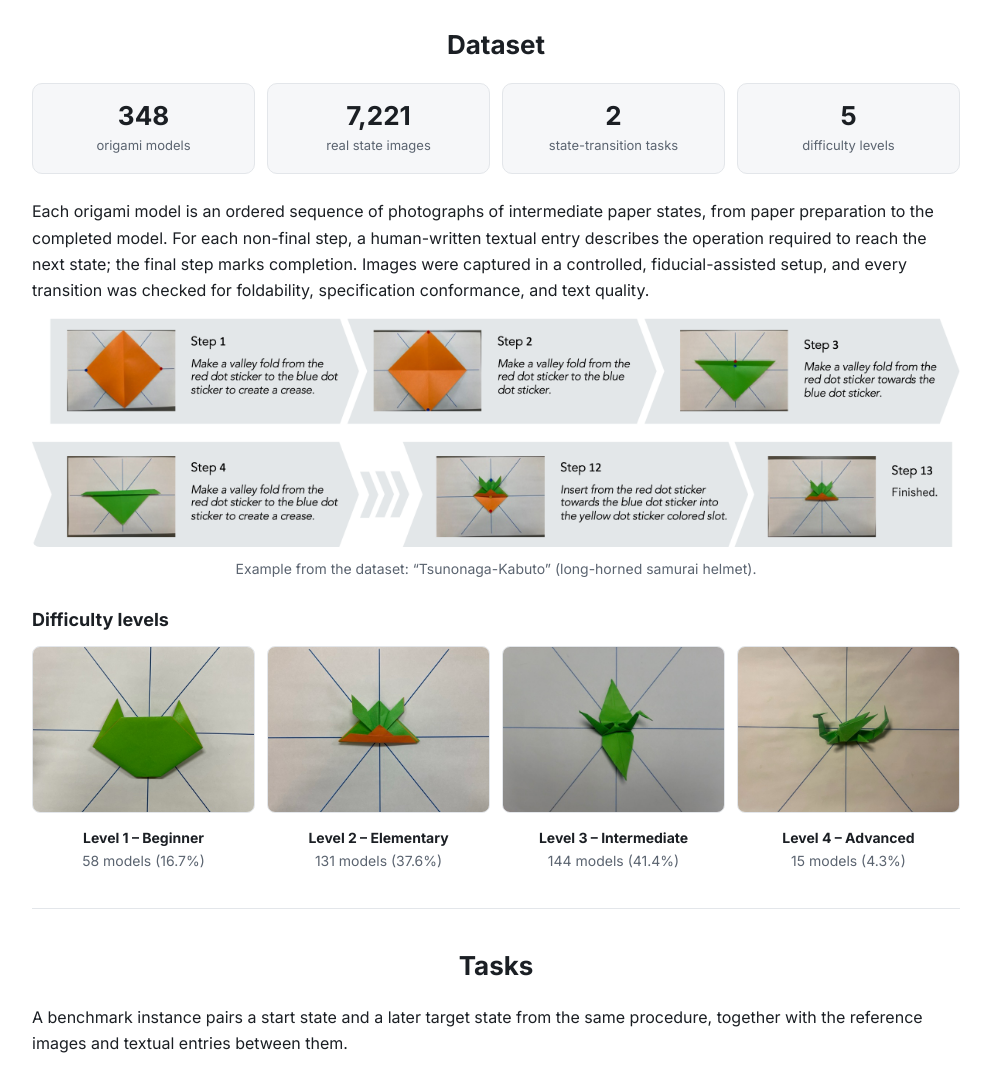
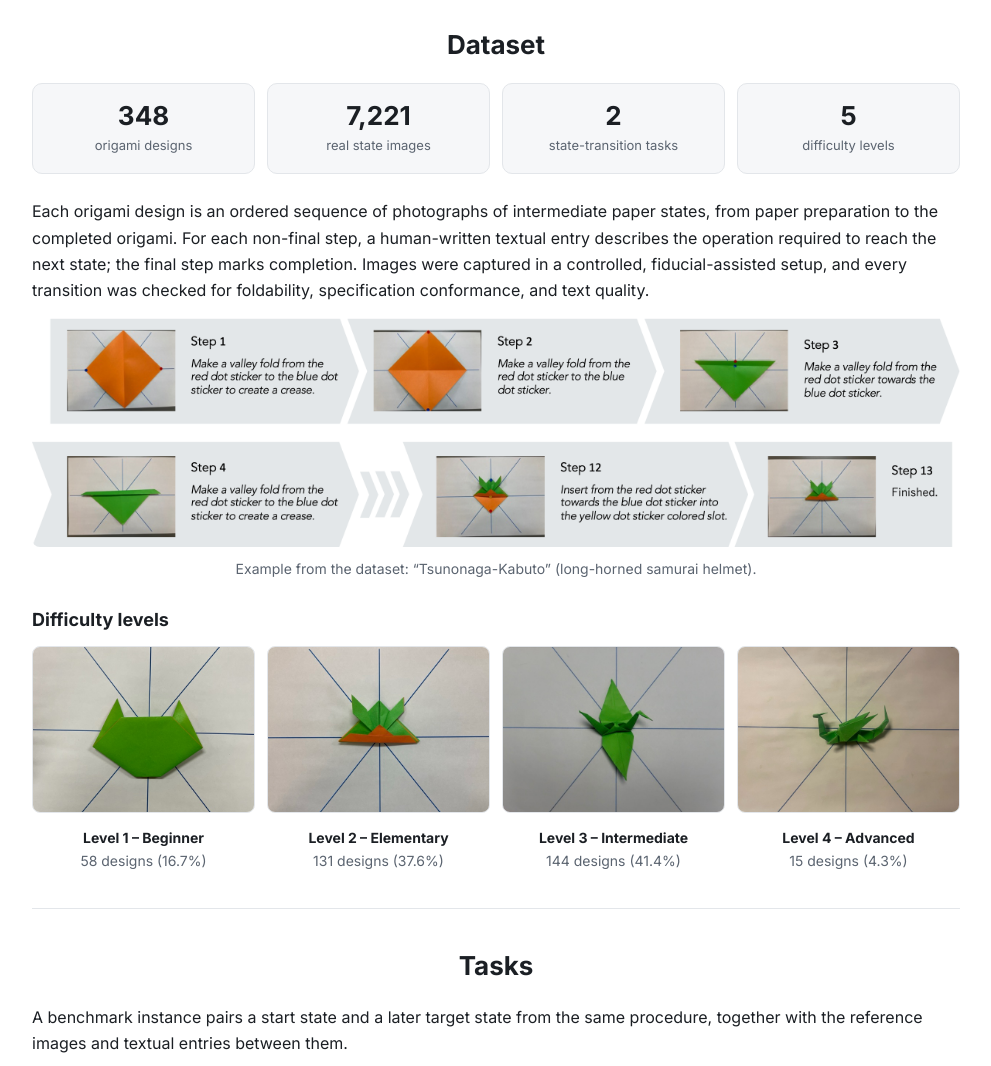
Before and after one commit to tohoku-nlp/OrigamiTrace, a plain HTML site: page docs/index.html in a window 1280 px wide. Shown: the part 1360-2426 px from the top of the page, without its empty margins (144-1135 px from the left). Drawn offline with Linux system fonts and the light colour scheme.

Commit message:
Refer to origami items as designs on the project page
Co-Authored-By: Claude Opus 5.5 <noreply@anthropic.com>

```diff
--- a/docs/index.html
+++ b/docs/index.html
@@ -6,7 +6,7 @@
   <title>OrigamiTrace: Origami as a Real-Image Benchmark for Procedural State-Transition Reasoning</title>
   <meta name="description" content="OrigamiTrace is a benchmark of real step-by-step origami images, textual entries, and difficulty annotations for evaluating procedural state-transition reasoning, with autonomous and human-guided tasks.">
   <meta property="og:title" content="OrigamiTrace: Origami as a Real-Image Benchmark for Procedural State-Transition Reasoning">
-  <meta property="og:description" content="348 origami models, 7,221 real images of intermediate folding states, and two state-transition tasks.">
+  <meta property="og:description" content="348 origami designs, 7,221 real images of intermediate folding states, and two state-transition tasks.">
   <meta property="og:image" content="static/images/overview.png">
   <link rel="preconnect" href="https://fonts.googleapis.com">
   <link rel="preconnect" href="https://fonts.gstatic.com" crossorigin>
@@ -183,22 +183,22 @@
     <section>
       <h2>Dataset</h2>
       <div class="stats">
-        <div class="stat"><b>348</b><span>origami models</span></div>
+        <div class="stat"><b>348</b><span>origami designs</span></div>
         <div class="stat"><b>7,221</b><span>real state images</span></div>
         <div class="stat"><b>2</b><span>state-transition tasks</span></div>
         <div class="stat"><b>5</b><span>difficulty levels</span></div>
       </div>
-      <p>Each origami model is an ordered sequence of photographs of intermediate paper states, from paper preparation to the completed model. For each non-final step, a human-written textual entry describes the operation required to reach the next state; the final step marks completion. Images were captured in a controlled, fiducial-assisted setup, and every transition was checked for foldability, specification conformance, and text quality.</p>
+      <p>Each origami design is an ordered sequence of photographs of intermediate paper states, from paper preparation to the completed origami. For each non-final step, a human-written textual entry describes the operation required to reach the next state; the final step marks completion. Images were captured in a controlled, fiducial-assisted setup, and every transition was checked for foldability, specification conformance, and text quality.</p>
       <figure>
         <img src="static/images/dataset_example.png" alt="Example from the dataset: the Long-Horned Samurai Helmet, shown as a sequence of real images with textual entries." width="2400" height="594">
         <figcaption>Example from the dataset: “Tsunonaga-Kabuto” (long-horned samurai helmet).</figcaption>
       </figure>
       <h3>Difficulty levels</h3>
       <div class="levels">
-        <div class="level"><img src="static/images/difficulty1.jpg" alt="Example of a Level 1 model" loading="lazy"><b>Level 1 – Beginner</b><span>58 models (16.7%)</span></div>
-        <div class="level"><img src="static/images/difficulty2_2.jpg" alt="Example of a Level 2 model" loading="lazy"><b>Level 2 – Elementary</b><span>131 models (37.6%)</span></div>
-        <div class="level"><img src="static/images/difficulty3_1.jpg" alt="Example of a Level 3 model" loading="lazy"><b>Level 3 – Intermediate</b><span>144 models (41.4%)</span></div>
-        <div class="level"><img src="static/images/difficulty4.jpg" alt="Example of a Level 4 model" loading="lazy"><b>Level 4 – Advanced</b><span>15 models (4.3%)</span></div>
+        <div class="level"><img src="static/images/difficulty1.jpg" alt="Example of a Level 1 design" loading="lazy"><b>Level 1 – Beginner</b><span>58 designs (16.7%)</span></div>
+        <div class="level"><img src="static/images/difficulty2_2.jpg" alt="Example of a Level 2 design" loading="lazy"><b>Level 2 – Elementary</b><span>131 designs (37.6%)</span></div>
+        <div class="level"><img src="static/images/difficulty3_1.jpg" alt="Example of a Level 3 design" loading="lazy"><b>Level 3 – Intermediate</b><span>144 designs (41.4%)</span></div>
+        <div class="level"><img src="static/images/difficulty4.jpg" alt="Example of a Level 4 design" loading="lazy"><b>Level 4 – Advanced</b><span>15 designs (4.3%)</span></div>
       </div>
     </section>
 
```
